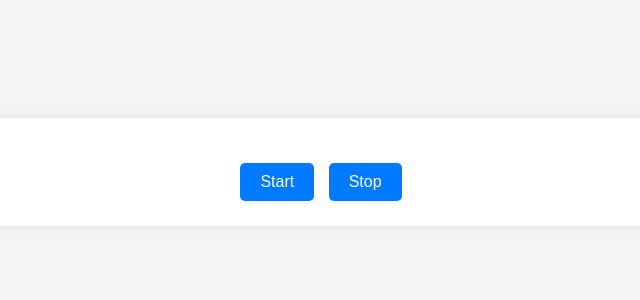
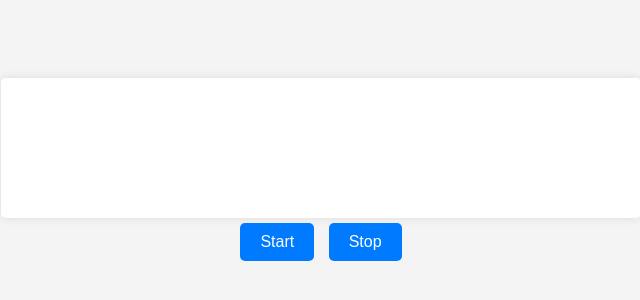
Before and after one commit to hibriiiiidge/zatsudan, a plain HTML site: page index.html in a window 1280 px wide. Shown: the part 236-536 px from the top of the page, without its empty margins (319-959 px from the left). Drawn offline with Linux system fonts and the light colour scheme.

Commit message:
Update design

```diff
--- a/index.html
+++ b/index.html
@@ -7,10 +7,14 @@
   <link rel="stylesheet" href="styles.css">
 </head>
 <body>
+  <div class="container2">
     <div class="container">
       <div class="text-display" id="textDisplay"></div>
+    </div>
+    <div class="container3">
       <button id="startBtn">Start</button>
       <button id="stopBtn">Stop</button>
+    </div>
   </div>
   <script src="script.js"></script>
 </body>
--- a/styles.css
+++ b/styles.css
@@ -13,7 +13,18 @@ body {
   padding: 20px;
   border-radius: 5px;
   box-shadow: 0 0 10px rgba(0, 0, 0, 0.1);
-  width: 50%;
+  max-width: 600px;
+  margin: auto;
+  height: 100px;
+}
+
+.container2 {
+  display: block;
+  width: 80%;
+}
+
+.container3 {
+  text-align: center;
 }
 
 .text-display {
@@ -21,8 +32,6 @@ body {
   margin-bottom: 20px;
   max-width: 100%;
   overflow: hidden;
-  white-space: nowrap;
-  text-overflow: ellipsis;
 }
 
 button {
```
Lines whose indentation alone changed are shown as unchanged.
